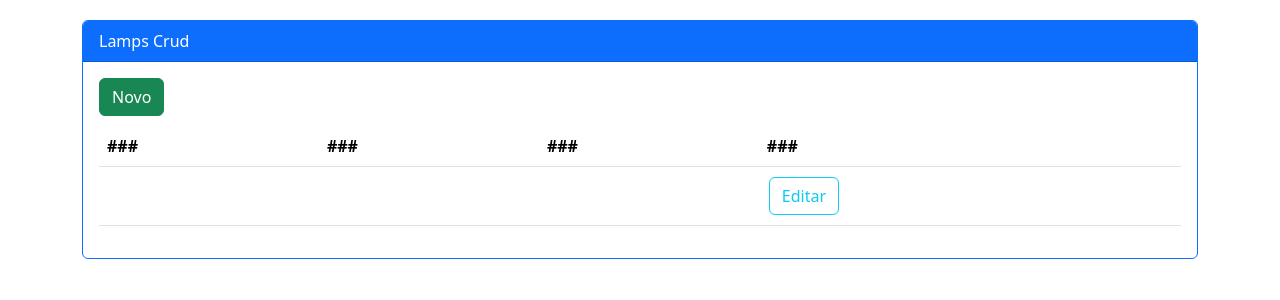
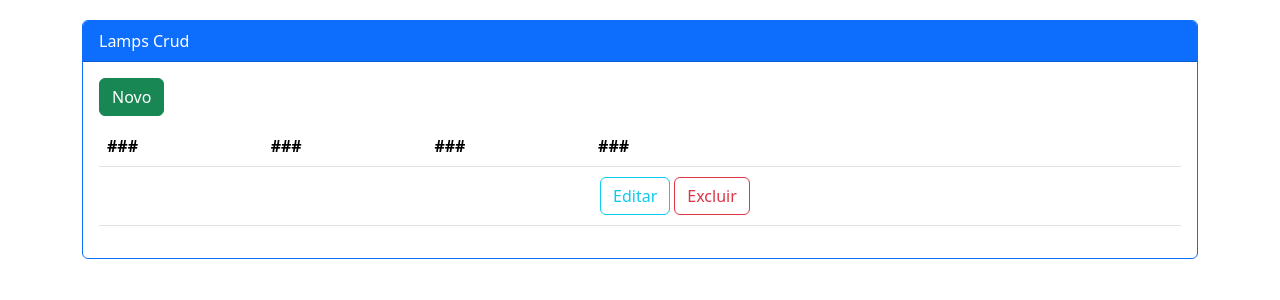
Before and after one commit to Adyson-Lima/lamps_web, a React (Create React App) app: page / in a window 1280 px wide. Shown: the top 300 px of the page. Built offline with nearby package versions, Linux system fonts and the light colour scheme.

Commit message:
11° commit - tdd botão excluir tela read delete: GREEN

```diff
--- a/src/pages/Lamps/index.js
+++ b/src/pages/Lamps/index.js
@@ -39,6 +39,12 @@ export default function Lamps() {
 
                     >Editar</button>
 
+                    <button type="button"
+                    className="btn btn-outline-danger"
+                    style={{margin: '2px'}}
+
+                    >Excluir</button>
+
                   </td>
               </tr>
 
```
